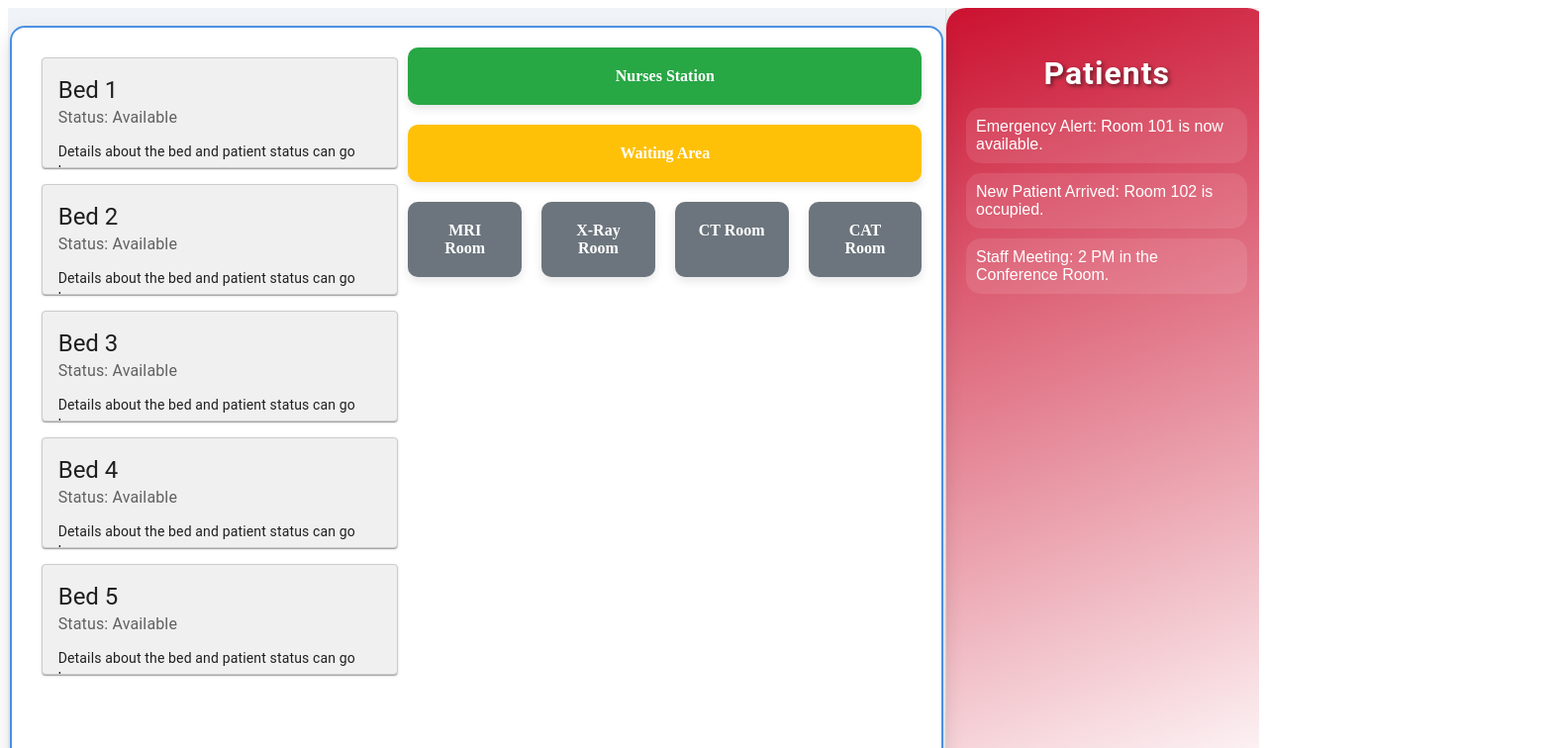
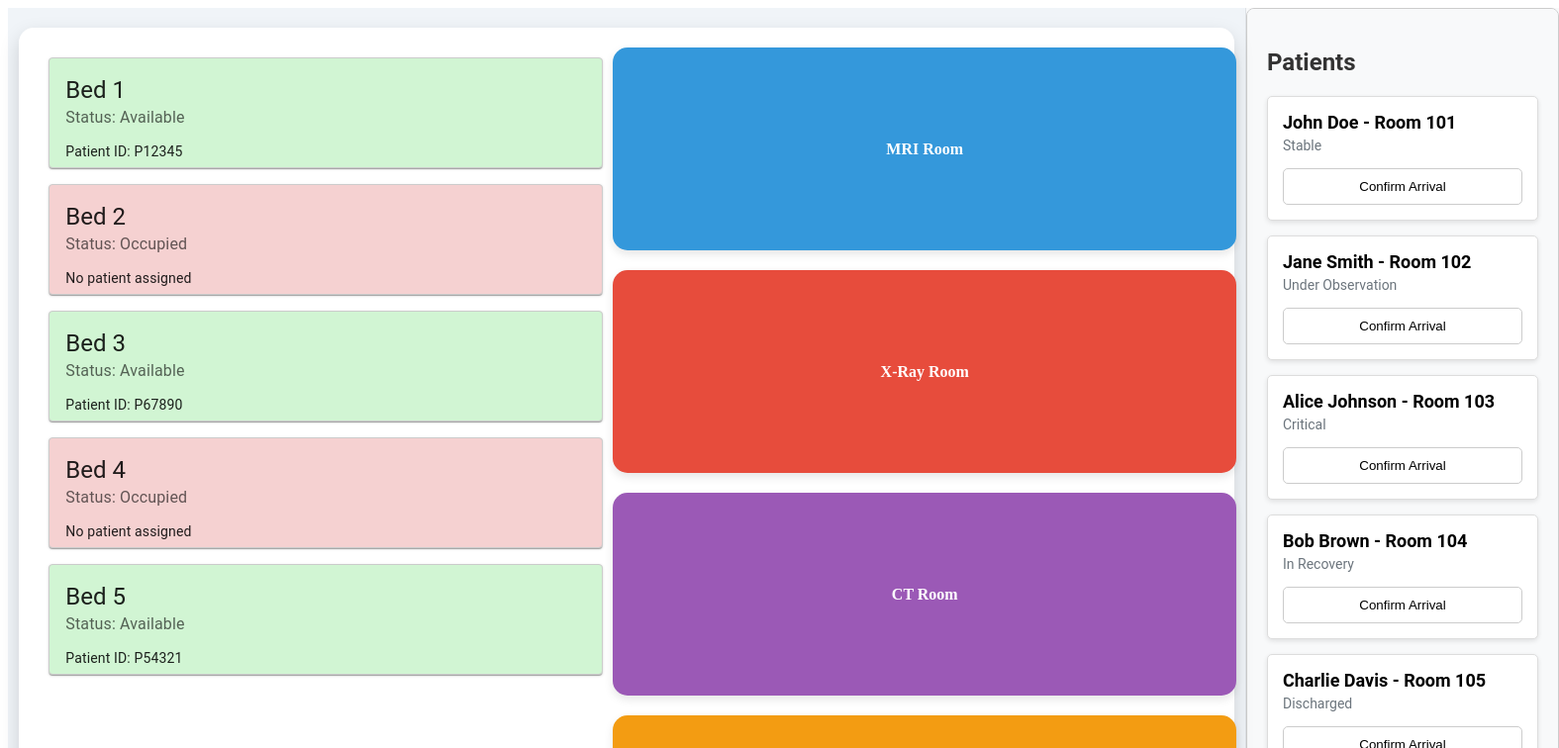
Before and after one commit to SahilPatel650/triage-dashboard, a Next.js app in the folder triage-dashboard/: page / in a window 1280 px wide. Shown: the top 756 px of the page at 99% size, 1575 px wide, since content can reach past the window. Built offline with nearby package versions, Linux system fonts and the light colour scheme.

Commit message:
styling and functionality changes on patientbar

```diff
--- a/triage-dashboard/src/app/components/BedComponent.js
+++ b/triage-dashboard/src/app/components/BedComponent.js
@@ -5,31 +5,30 @@ import Button from "@mui/material/Button";
 import Typography from "@mui/material/Typography";
 import styles from "./BedStack.module.css";
 
-const BedComponent = ({ index, onBedClick }) => {
+const BedComponent = ({ roomName, isActive, patientID, onBedClick }) => {
   return (
     <Card
-      key={index}
       className={styles.bed}
       sx={{
         minWidth: 275,
-        backgroundColor: "#f0f0f0", // Light grey background color
+        backgroundColor: isActive ? "#d1f5d3" : "#f5d1d1", // Green for active, red for inactive
         border: "1px solid #ccc", // Optional: Add a border
         marginBottom: 2, // Space between cards
       }}
     >
       <CardContent>
         <Typography variant="h5" component="div">
-          Bed {index + 1}
+          {roomName}
         </Typography>
         <Typography sx={{ color: "text.secondary", mb: 1.5 }}>
-          Status: Available
+          {isActive ? "Status: Available" : "Status: Occupied"}
         </Typography>
         <Typography variant="body2">
-          Details about the bed and patient status can go here.
+          {patientID ? `Patient ID: ${patientID}` : "No patient assigned"}
         </Typography>
       </CardContent>
       <CardActions>
-        <Button size="small" onClick={() => onBedClick(index + 1)}>
+        <Button size="small" onClick={onBedClick}>
           View Details
         </Button>
       </CardActions>
--- a/triage-dashboard/src/app/components/BedStack.js
+++ b/triage-dashboard/src/app/components/BedStack.js
@@ -3,11 +3,16 @@ import React from "react";
 import BedComponent from "./BedComponent";
 import styles from "./BedStack.module.css";
 
-const BedStack = ({ onBedClick }) => {
+const BedStack = ({ bedData}) => {
   return (
     <div className={styles.bedStack}>
-      {[...Array(5)].map((_, index) => (
-        <BedComponent key={index} index={index} onBedClick={onBedClick} />
+      {bedData.map((bed, index) => (
+        <BedComponent
+          key={index}
+          roomName={bed.roomName}
+          isActive={bed.isActive}
+          patientID={bed.patientID}
+        />
       ))}
     </div>
   );
--- a/triage-dashboard/src/app/components/BedStack.module.css
+++ b/triage-dashboard/src/app/components/BedStack.module.css
@@ -3,6 +3,7 @@
 display: flex;
 flex-direction: column; /* Stack cards vertically */
 max-height: 80vh; /* Set a max height */
+min-width: 70vh;
 overflow-y: auto; /* Enable scrolling if content overflows */
 padding: 10px; /* Optional: Add padding */
 }
--- a/triage-dashboard/src/app/components/MapComponent.js
+++ b/triage-dashboard/src/app/components/MapComponent.js
@@ -9,12 +9,21 @@ const MapComponent = () => {
     alert(`You clicked on Bed ${bedNumber}`);
   };
 
+  const bedData = [
+    { roomName: "Bed 1", isActive: true, patientID: "P12345" },
+    { roomName: "Bed 2", isActive: false, patientID: null },
+    { roomName: "Bed 3", isActive: true, patientID: "P67890" },
+    { roomName: "Bed 4", isActive: false, patientID: null },
+    { roomName: "Bed 5", isActive: true, patientID: "P54321" },
+  ];
+
+
   return (
     <div className={styles.mapContainer}>
       <div className={styles.erLayout}>
         {/* Left column for the bed stack */}
         <div className={styles.leftColumn}>
-          <BedStack onBedClick={handleBedClick} />
+            <BedStack bedData={bedData} onBedClick={handleBedClick} />
         </div>
 
         {/* Right column for nurses station, waiting area, and imaging rooms */}
--- a/triage-dashboard/src/app/components/MapComponent.module.css
+++ b/triage-dashboard/src/app/components/MapComponent.module.css
@@ -12,7 +12,6 @@
     position: relative;
     width: 95%; /* Takes 75% of the screen */
     height: 90vh; /* Use most of the screen's height */
-    border: 2px solid #4a90e2;
     border-radius: 15px;
     background-color: #ffffff;
     box-shadow: 0 8px 20px rgba(0, 0, 0, 0.15);
--- a/triage-dashboard/src/app/components/NotificationBar.js
+++ /dev/null
@@ -1,18 +0,0 @@
-// src/components/NotificationBar.js
-import React from 'react';
-import styles from './NotificationBar.module.css';
-
-const NotificationBar = () => {
-  return (
-    <div className={styles.notificationBar}>
-      <h2 className={styles.title}>Patients</h2>
-      <ul className={styles.notificationList}>
-        <li>Emergency Alert: Room 101 is now available.</li>
-        <li>New Patient Arrived: Room 102 is occupied.</li>
-        <li>Staff Meeting: 2 PM in the Conference Room.</li>
-      </ul>
-    </div>
-  );
-};
-
-export default NotificationBar;
--- a/triage-dashboard/src/app/components/NotificationBar.module.css
+++ /dev/null
@@ -1,40 +0,0 @@
-/* src/components/NotificationBar.module.css */
-.notificationBar {
-    width: 90%; /* Full width of the notification section */
-    padding: 20px; /* Padding around the content */
-    background: linear-gradient(160deg, #cb1130 0%, #ffffff 100%); /* Gradient background */
-    border-radius: 20px; /* Rounded corners */
-    box-shadow: 0 4px 20px rgba(0, 0, 0, 0.2); /* Subtle shadow for depth */
-    height: 95%; /* Full height */
-    overflow-y: auto; /* Scroll if content overflows */
-    color: white; /* White text color for contrast */
-    font-family: 'Arial', sans-serif; /* Font style */
-  }
-
-  .title {
-  margin-bottom: 15px; /* Spacing below the heading */
-  font-size: 2em; /* Larger font size for the title */
-  text-align: center; /* Center the title */
-  text-shadow: 2px 2px 4px rgba(0, 0, 0, 0.5); /* Text shadow for depth */
-  letter-spacing: 1px; /* Add spacing between letters */
-  font-weight: bold; /* Bold font for emphasis */
-  font-family: 'Roboto', sans-serif; /* Change font to Roboto */
-}
-
-  .notificationList {
-    list-style-type: none; /* Remove default list styling */
-    padding: 0; /* Remove padding */
-  }
-
-  .notificationList li {
-    margin: 10px 0; /* Spacing between list items */
-    padding: 10px; /* Padding around each item */
-    border-radius: 15px; /* Rounded corners for list items */
-    background-color: rgba(255, 255, 255, 0.1); /* Slightly transparent background */
-    transition: background-color 0.3s ease; /* Smooth background change */
-  }
-
-  .notificationList li:hover {
-    background-color: rgba(255, 255, 255, 0.3); /* Change background on hover */
-    cursor: pointer; /* Pointer cursor on hover */
-  }
--- /dev/null
+++ b/triage-dashboard/src/app/components/PatientsSidebar.js
@@ -0,0 +1,29 @@
+// src/components/PatientsSidebar.js
+import React from "react";
+import styles from "./PatientsSidebar.module.css";
+
+const PatientsSidebar = ({ patients, onPatientSelect }) => {
+  return (
+    <div className={styles.sidebar}>
+      <h2 className={styles.sidebarTitle}>Patients</h2> {/* Use the new class here */}
+      <ul className={styles.patientList}>
+        {patients.map((patient) => (
+          <li key={patient.id} className={styles.patientItem}>
+            <div className={styles.patientInfo} onClick={() => onPatientSelect(patient)}>
+              <strong>{patient.name}</strong> - Room {patient.room}
+            </div>
+            <div className={styles.patientStatus}>{patient.status}</div>
+            <button
+              className={styles.arrivalButton}
+              onClick={() => alert(`Patient ${patient.name} confirmed as arrived!`)}
+            >
+              Confirm Arrival
+            </button>
+          </li>
+        ))}
+      </ul>
+    </div>
+  );
+};
+
+export default PatientsSidebar;
--- /dev/null
+++ b/triage-dashboard/src/app/components/PatientsSidebar.module.css
@@ -0,0 +1,72 @@
+/* src/components/PatientsSidebar.module.css */
+.sidebar {
+  font-family: 'Roboto', sans-serif; /* Use Roboto */
+  background-color: #f8f9fa;
+  padding: 20px;
+  border: 1px solid #ccc;
+  border-radius: 8px;
+  height: 100%;
+  overflow-y: auto;
+}
+
+.sidebarTitle {
+  margin-bottom: 20px;
+  color: #333;
+  font-size: 24px;
+  font-weight: bold;
+}
+
+.patientList {
+  list-style: none;
+  padding: 0;
+}
+
+.patientItem {
+  display: flex;
+  flex-direction: column;
+  margin-bottom: 15px;
+  border: 1px solid #ddd;
+  border-radius: 5px;
+  padding: 15px; /* Increased padding */
+  background-color: #ffffff;
+  box-shadow: 0 2px 5px rgba(0, 0, 0, 0.1); /* Added shadow for depth */
+  transition: transform 0.2s; /* Smooth hover effect */
+}
+
+.patientItem:hover {
+  transform: scale(1.02); /* Slightly enlarge on hover */
+}
+
+.patientInfo {
+  cursor: pointer;
+  font-size: 18px;
+  color: #000000;
+  font-weight: bold;
+  transition: color 0.3s;
+}
+
+.patientInfo:hover {
+  color: #0056b3; /* Darker blue on hover */
+}
+
+.patientStatus {
+  margin: 5px 0;
+  color: #6c757d;
+  font-size: 14px; /* Slightly smaller size for status */
+}
+
+.arrivalButton {
+  background-color: white; /* White background */
+  color: black; /* Black text */
+  border: 1px solid #ccc; /* Light grey border */
+  border-radius: 5px;
+  padding: 10px 15px; /* Increased padding */
+  cursor: pointer;
+  transition: background-color 0.3s, border-color 0.3s; /* Smooth transition */
+  margin-top: 10px; /* Space above the button */
+}
+
+.arrivalButton:hover {
+  background-color: #6aff00; /* Light grey on hover */
+  border-color: #999; /* Darker border on hover */
+}
--- a/triage-dashboard/src/app/components/SideArea.js
+++ b/triage-dashboard/src/app/components/SideArea.js
@@ -5,14 +5,10 @@ import styles from './SideArea.module.css';
 const SideArea = () => {
   return (
     <div className={styles.sideArea}>
-      <div className={styles.nursesStation}>Nurses Station</div>
-      <div className={styles.waitingArea}>Waiting Area</div>
-      <div className={styles.imagingRooms}>
-        <div className={styles.mri}>MRI Room</div>
-        <div className={styles.xray}>X-Ray Room</div>
-        <div className={styles.ct}>CT Room</div>
-        <div className={styles.cat}>CAT Room</div>
-      </div>
+    <div className={styles.mri}>MRI Room</div>
+    <div className={styles.xray}>X-Ray Room</div>
+    <div className={styles.ct}>CT Room</div>
+    <div className={styles.cat}>CAT Room</div>
     </div>
   );
 };
--- a/triage-dashboard/src/app/components/SideArea.module.css
+++ b/triage-dashboard/src/app/components/SideArea.module.css
@@ -5,47 +5,40 @@
     gap: 20px; /* Space between areas */
   }
 
-  /* Nurses Station */
-  .nursesStation {
-    background-color: #28a745;
-    color: white;
+  .mri, .xray, .ct, .cat {
+    display: flex;
+    justify-content: center;
+    align-items: center;
+    color: white; /* Ensures text is visible on all backgrounds */
+    font-weight: bold;
+    padding: 40px; /* Increase padding for more space inside */
+    border-radius: 15px; /* Smooth, rounded corners */
+    box-shadow: 0 4px 10px rgba(0, 0, 0, 0.1); /* Adds subtle shadow for depth */
     text-align: center;
-    padding: 20px;
-    border-radius: 10px;
-    font-weight: bold;
-    box-shadow: 0 4px 10px rgba(0, 0, 0, 0.1);
+    width: 550px;  /* Width of the box */
+    height: 125px; /* Height of the box */
   }
 
-  /* Waiting Area */
-  .waitingArea {
-    background-color: #ffc107;
-    color: white;
-    text-align: center;
-    padding: 20px;
-    border-radius: 10px;
-    font-weight: bold;
-    box-shadow: 0 4px 10px rgba(0, 0, 0, 0.1);
+  /* Specific colors for each room */
+  .mri {
+    background-color: #3498db; /* Blue */
   }
 
-  /* Imaging Rooms */
-  .imagingRooms {
-    display: flex;
-    justify-content: space-around;
-    gap: 20px;
+  .xray {
+    background-color: #e74c3c; /* Red */
   }
 
-  .imagingRooms div {
-    background-color: #6c757d;
-    color: white;
-    text-align: center;
-    padding: 20px;
-    border-radius: 10px;
-    font-weight: bold;
-    flex: 1;
-    box-shadow: 0 4px 10px rgba(0, 0, 0, 0.1);
+  .ct {
+    background-color: #9b59b6; /* Purple */
   }
 
-  .mri { background-color: #3498db; }
-  .xray { background-color: #e74c3c; }
-  .ct { background-color: #9b59b6; }
-  .cat { background-color: #f39c12; }
+  .cat {
+    background-color: #f39c12; /* Orange */
+  }
+
+  /* Hover effect to make them interactive */
+  .mri:hover, .xray:hover, .ct:hover, .cat:hover {
+    box-shadow: 0 8px 20px rgba(0, 0, 0, 0.2); /* Increase shadow on hover */
+    transform: translateY(-3px); /* Slight lift on hover */
+    transition: all 0.3s ease;
+  }
--- a/triage-dashboard/src/app/page.js
+++ b/triage-dashboard/src/app/page.js
@@ -1,8 +1,17 @@
 "use client";
 // src/app/page.js
 import MapComponent from './components/MapComponent';
-import NotificationBar from './components/NotificationBar';
+import PatientsSidebar from './components/PatientsSidebar';
 import styles from './page.module.css';
+
+const fakePatients = [
+  { id: 1, name: "John Doe", room: "101", status: "Stable"},
+  { id: 2, name: "Jane Smith", room: "102", status: "Under Observation", image: "https://via.placeholder.com/56" },
+  { id: 3, name: "Alice Johnson", room: "103", status: "Critical", image: "https://via.placeholder.com/56" },
+  { id: 4, name: "Bob Brown", room: "104", status: "In Recovery", image: "https://via.placeholder.com/56" },
+  { id: 5, name: "Charlie Davis", room: "105", status: "Discharged", image: "https://via.placeholder.com/56" },
+  { id: 6, name: "Mrinal Jain", room: "105", status: "Discharged", image: "https://via.placeholder.com/56" }
+];
 
 export default function Home() {
   return (
@@ -11,7 +20,7 @@ export default function Home() {
         <MapComponent />
       </div>
       <div className={styles.notificationSection}>
-        <NotificationBar />
+        <PatientsSidebar patients={fakePatients} />
       </div>
     </div>
   );
```
